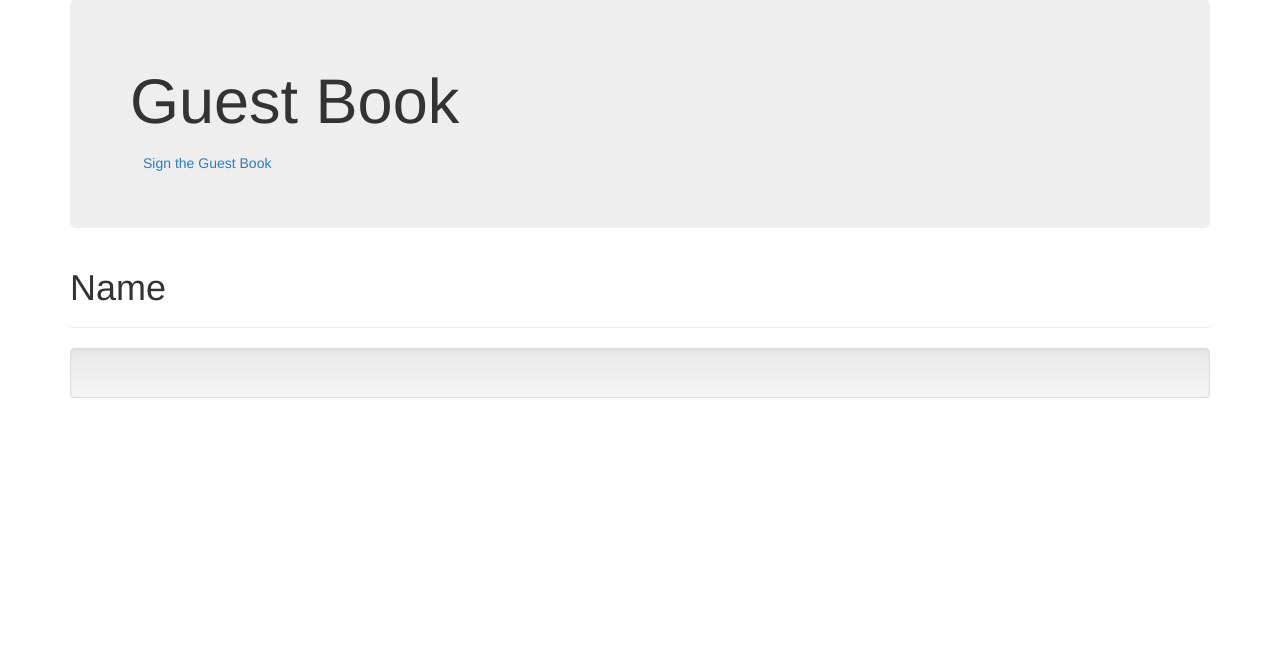
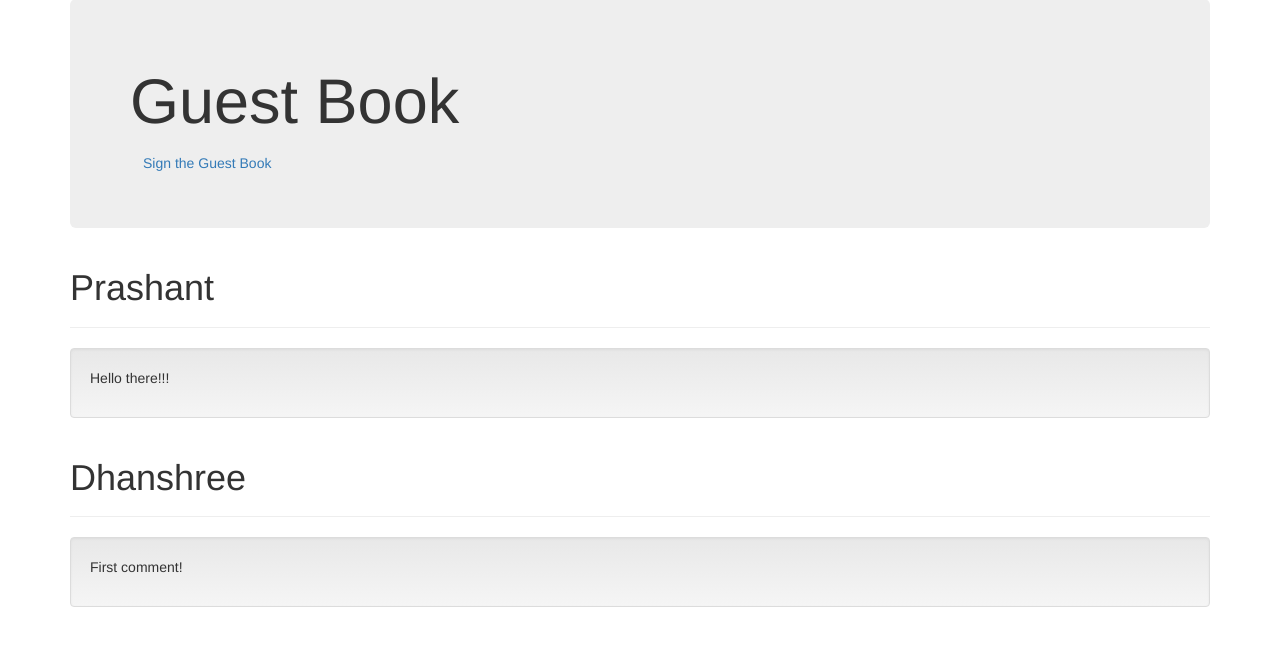
Before and after one commit to Dhanshree-Sonar/Guest-Book---Django, a Django app: page /guestbook/ in a window 1280 px wide. Shown: the part 71-717 px from the top of the page. Run offline with Django 3.2, Linux system fonts and the light colour scheme; data comes from the database, SQL or seed files in the repository; both versions use the stored data as it was after the commit; some libraries are stand-ins or nearby versions.

Commit message:
Feat: Display comments on the guestbook index page

```diff
--- a/guestbook_app/templates/guestbook_app/index.html
+++ b/guestbook_app/templates/guestbook_app/index.html
@@ -32,13 +32,14 @@
         <a type="button" class="btn btn-link" href="{% url 'sign' %}">Sign the Guest Book</a>
       </div>
 
+      {% for c in comments %}
       <div class="page-header">
-        <h1>Name</h1>
+        <h1>{{ c.name }}</h1>
       </div>
       <div class="well">
-        <p></p>
+        <p>{{ c.comment }}</p>
       </div>
-
+      {% endfor %}
     </div> <!-- /container -->
 
   </body>
--- a/guestbook_app/views.py
+++ b/guestbook_app/views.py
@@ -3,8 +3,13 @@ from __future__ import unicode_literals
 
 from django.shortcuts import render
 
+from .models import Comment
+
 def index(request):
-    return render(request, 'guestbook_app/index.html')
+    comments = Comment.objects.order_by('-date_added')
+
+    context = {'comments': comments}
+    return render(request, 'guestbook_app/index.html', context)
 
 def sign(request):
     return render(request, 'guestbook_app/sign.html')
```
Also changed, not shown: db.sqlite3.
